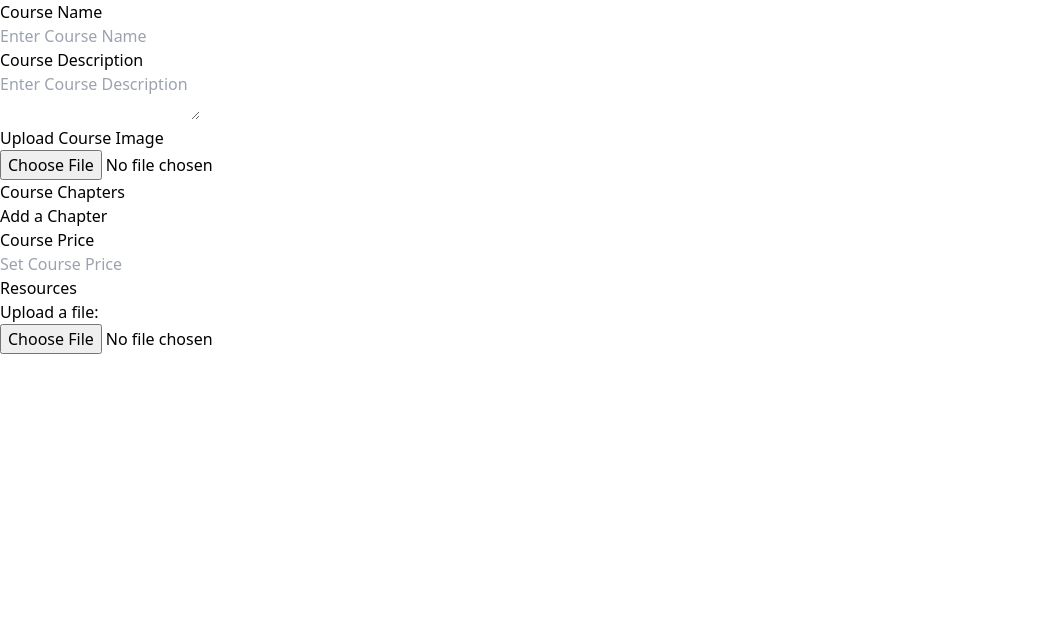
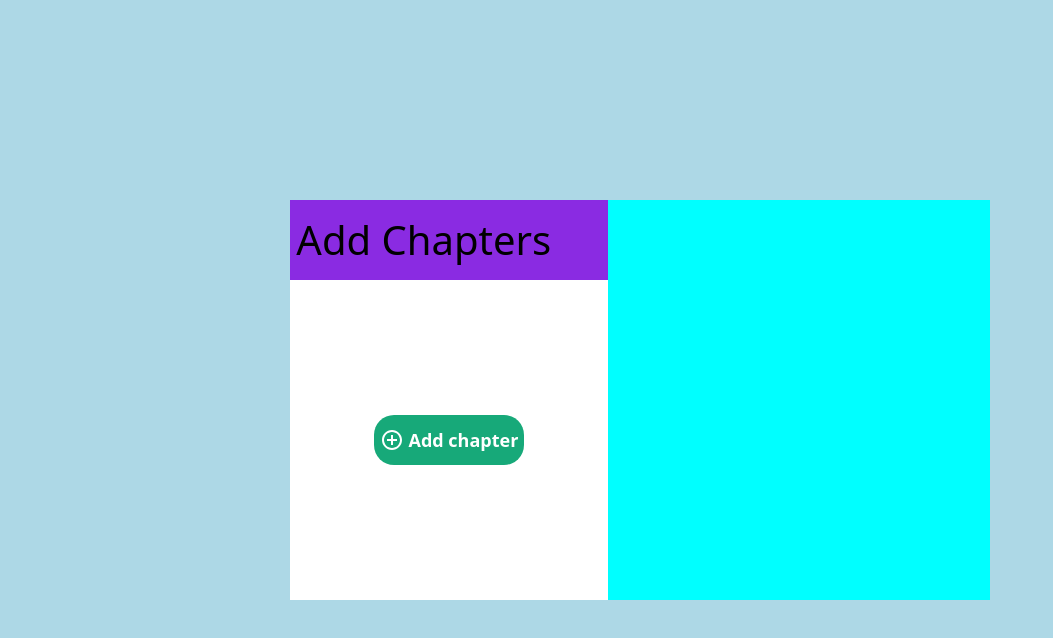
Before and after one commit to joysaha-19/lms, a React (Create React App) app in the folder Frontend/: page /teacher/addcourse in a window 1280 px wide. Shown: the top 638 px of the page, without its empty margins (0-1053 px from the left). Built offline with nearby package versions, Linux system fonts and the light colour scheme; a web font is replaced by a local one.

Commit message:
chapters box

```diff
--- a/Frontend/src/newcourse/newcourse.css
+++ b/Frontend/src/newcourse/newcourse.css
@@ -0,0 +1,178 @@
+.newcourse_parent{
+    height: 100vh;
+    width: 100vw;
+    background-color: lightblue;
+    display: flex;
+    justify-content: center;
+    align-items: center;
+
+}
+
+.add_chapter_box{
+
+    height: 400px;
+    width: 700px;
+    background-color: rgb(248, 246, 246);
+    border-radius: 30px;
+    display: grid;
+    grid-template-columns: 2.5fr 3fr;
+
+}
+
+.added_chapters_area{
+    grid-column: 2/3;
+    background-color: aqua;
+    display: grid;
+}
+
+.add_chapter_area{
+    grid-column: 1/2;
+    background-color: beige;
+    grid-template-rows: 1fr 4fr;
+    display: grid;
+
+}
+
+.add_chapters_title{
+    grid-row: 1/2;
+    background-color: blueviolet;
+    position: relative;
+}
+
+.add_chapters_title p{
+    position: absolute;
+    top: 50%;
+    left: 2%;
+    transform: translate(0%,-50%);
+    color: black;
+    font-weight: 500;
+    font-size: 40px;
+
+}
+
+.chapter_controls_box{
+  grid-row: 2/3;
+  background-color: white;
+  position: relative;
+  display: flex;
+  justify-content: center;
+  align-items: center;
+}
+
+.add_chapter_button{
+    position: absolute;
+    top: 50%;
+    left: 50%;
+    transform: translate(-50%,-50%);
+    height: 50px;
+    width: 150px;
+    background-color: rgb(23, 169, 121);
+    color: white;
+    font-weight: 600;
+    display: flex;
+    justify-content: center;
+    align-items: center;
+    text-align: center;
+    border-radius: 20px;
+    font-size: 18px;
+}
+
+.add_chapter_button:hover{
+    background-color: rgb(8, 85, 59);
+
+}
+
+.cancel_button{
+    position: absolute;
+    top: 2%;
+    left: 3%;
+    height: 30px;
+    width: 60px;
+    background-color: rgb(189, 53, 53);
+    color: white;
+    font-weight: 600;
+    display: flex;
+    justify-content: center;
+    align-items: center;
+    text-align: center;
+    border-radius: 20px;
+    font-size: 13px;
+    line-height: 13px;
+}
+
+.add_button{
+    position: absolute;
+    top: 2%;
+    right: 3%;
+    height: 30px;
+    width: 60px;
+    background-color: rgb(59, 150, 91);
+    color: white;
+    font-weight: 600;
+    display: flex;
+    justify-content: center;
+    align-items: center;
+    text-align: center;
+    border-radius: 20px;
+    font-size: 13px;
+    line-height: 13px;
+}
+
+.add_button:hover{
+    background-color: green;
+}
+.cancel_button:hover{
+    background-color: red;
+
+}
+
+.title_text_box{
+    height: 50px;
+    width: 90%;
+    position: absolute;
+    top: 20%;
+    left: 50%;
+    transform: translate(-50%,0%);
+    background-color: white;
+    border: 1px solid rgb(200, 196, 196);
+    display: flex;
+    justify-content: center;
+    align-items: center;
+}
+
+.title_text{
+  height: 90%;
+  width: 95%;
+  border: none;
+  outline: none;
+
+}
+
+.boxtag{
+    position: absolute;
+    top: -22px;
+    width: 100%;
+    height: 20px;
+    left: 0%;
+    /* background-color: aqua; */
+    display: flex;
+    justify-content: flex-start;
+    align-items: center;
+    color: rgb(190, 183, 183);
+    font-weight: 600;
+    font-size: 15px;
+}
+
+.title_description_box{
+    height: 150px;
+    width: 90%;
+    position: absolute;
+    top: 45%;
+    left: 50%;
+    transform: translate(-50%,0%);
+    background-color: white;
+    border: 1px solid rgb(200, 196, 196);
+    display: flex;
+    justify-content: center;
+    align-items: center;
+}
--- a/Frontend/src/newcourse/newcourse.js
+++ b/Frontend/src/newcourse/newcourse.js
@@ -1,115 +1,57 @@
 import React, { useState } from 'react';
-import './newcourse.css'
+import './newcourse.css';
+import AddCircleOutlineIcon from '@mui/icons-material/AddCircleOutline';
 
 const MainContainer = () => {
+ const [addingchapter,setaddingchapter]=useState(false);
+
+  const [chapters,setchapters]=useState([
+    {
+      "name":"Intro to phil",
+      "description":"here we will learn about the various aaaaaaaaaaaaa"
+    }
+  ])
+
+  function handleAddbutton(n)
+  {
+    if(n===1)
+      setaddingchapter(false);
+    else
+    setaddingchapter(true);
+  }
     return (
-      <div className="main-container">
-        <div className="left-panel">
-          <CourseDetails />
+      <div className='newcourse_parent'>
+       <div className='add_chapter_box'>
+       <div className='add_chapter_area'>
+        <div className='add_chapters_title'>
+        <p>Add Chapters</p>
+
         </div>
-        <div className="right-panel">
-          <ChapterManager />
-          <PricingSection />
-          <ResourceSection />
+        <div className='chapter_controls_box'>
+        <div className='add_chapter_button' style={{display:!addingchapter?'flex':'none'}} onClick={()=>handleAddbutton(0)}>
+          <AddCircleOutlineIcon></AddCircleOutlineIcon>&nbsp;<p>{" Add chapter"}</p>
         </div>
+        <div className='cancel_button' style={{display:addingchapter?'flex':'none'}} onClick={()=>handleAddbutton(1)}><p>Cancel</p></div>
+        <div className='add_button' style={{display:addingchapter?'flex':'none'}} onClick={()=>handleAddbutton(1)}><p>Add</p></div>
+
+        <div className='title_text_box' style={{display:addingchapter?'flex':'none'}}>
+        <input className='title_text' type='text' placeholder='Eg: Introduction'></input>
+        <div className='boxtag'>Chapter Title</div>
+        </div>
+        <div className='title_description_box' style={{display:addingchapter?'flex':'none'}}>
+        <textarea className='title_text' type='text' placeholder='In this chapter we will...' style={{resize:'none'}}></textarea>
+        <div className='boxtag'>Chapter Objective</div>
+        </div>
+        </div>
+       </div>
+
+       <div className='added_chapters_area'>
+       </div>
+
+       </div>
       </div>
     );
   };
 
-  const CourseDetails = () => (
-    <div className="course-details">
-      <div className="course-name">
-        <h2>Course Name</h2>
-        <input type="text" placeholder="Enter Course Name" />
-      </div>
-      <div className="course-description">
-        <h2>Course Description</h2>
-        <textarea placeholder="Enter Course Description"></textarea>
-      </div>
-      <div className="course-image">
-        <h2>Upload Course Image</h2>
-        <input type="file" />
-      </div>
-    </div>
-  );
-  const ChapterManager = () => {
-    const [chapters, setChapters] = useState([]);
-    const [editingIndex, setEditingIndex] = useState(null); // Track which chapter is being edited
-
-    const handleAddChapter = () => {
-      // Set new chapters and then update editing index
-      setChapters(prevChapters => {
-        const newChapters = [...prevChapters, { name: '', description: '', isNew: true }];
-        // Set the editing index after the new chapters array is created
-        setEditingIndex(newChapters.length - 1);
-        return newChapters;
-      });
-    };
-
-    const handleChapterChange = (index, field, value) => {
-      setChapters(prevChapters => prevChapters.map((chapter, idx) => {
-        if (idx === index) {
-          return { ...chapter, [field]: value };
-        }
-        return chapter;
-      }));
-    };
-
-    const toggleEdit = (index) => {
-      if (editingIndex === index) {
-        setEditingIndex(null); // Toggle off if clicking the same chapter
-      } else {
-        setEditingIndex(index); // Open editor for clicked chapter
-      }
-    };
-
-    return (
-      <div className="chapter-manager">
-        <h2>Course Chapters</h2>
-        <button onClick={handleAddChapter}>Add a Chapter</button>
-        <ul>
-          {chapters.map((chapter, index) => (
-            <li key={index} onClick={(e) => {
-              e.stopPropagation(); // Prevent event bubbling when clicking on inputs
-              toggleEdit(index);
-            }}>
-              {editingIndex === index ? (
-                <div onClick={(e) => e.stopPropagation()}> {/* Prevent closing when clicking inside the form */}
-                  <input
-                    type="text"
-                    placeholder="Chapter Name"
-                    value={chapter.name}
-                    onChange={(e) => handleChapterChange(index, 'name', e.target.value)}
-                  />
-                  <textarea
-                    placeholder="Chapter Description"
-                    value={chapter.description}
-                    onChange={(e) => handleChapterChange(index, 'description', e.target.value)}
-                  />
-                </div>
-              ) : (
-                <h3>{chapter.name || "New Chapter"}</h3>
-              )}
-            </li>
-          ))}
-        </ul>
-      </div>
-    );
-  };
-
-  const PricingSection = () => (
-    <div className="pricing-section">
-      <h2>Course Price</h2>
-      <input type="text" placeholder="Set Course Price" />
-    </div>
-  );
-
-  const ResourceSection = () => (
-    <div className="resource-section">
-      <h2>Resources</h2>
-      <p>Upload a file:</p>
-      <input type="file" />
-    </div>
-  );
 
   export default MainContainer;
--- a/Frontend/src/teacher/teacher_dashboard.css
+++ b/Frontend/src/teacher/teacher_dashboard.css
@@ -268,6 +268,7 @@ body {
     align-items: center;
     font-size: 12px;
     font-weight: 600;
+    line-height: 13px;
     text-align: center;
 }
 
--- a/Frontend/src/teacher/teacher_dashboard.js
+++ b/Frontend/src/teacher/teacher_dashboard.js
@@ -181,7 +181,7 @@ export default function UI() {
           style={{ backgroundColor: bgDashboard, color: textDashboard }}
           onClick={() => handleTeacherMenu(1)}
         >
-          <p>Courses</p>
+          <p>My Courses</p>
         </div>
         <div
           className="teacher_scroller"
@@ -204,7 +204,7 @@ export default function UI() {
         <div className="teacher_filterbox" style={{ display: !activeMenu ? "none" : "flex" }}>
         <input className="teacher_filtertext" type="text" value={filterText} onChange={handleFilterChange} placeholder="Filter courses..." />
 </div>
-<div className="newcoursebutton" style={{ display: !activeMenu ? "none" : "flex" }}><p>{<AddCircleOutlineOutlinedIcon></AddCircleOutlineOutlinedIcon>}{" New Course"}</p></div>
+<div className="newcoursebutton" style={{ display: !activeMenu ? "none" : "flex" }} onClick={()=>navigate('/teacher/addcourse')}><p>{<AddCircleOutlineOutlinedIcon></AddCircleOutlineOutlinedIcon>}{" New Course"}</p></div>
 
         <div
           className="teacher_coursestableheader"
```
